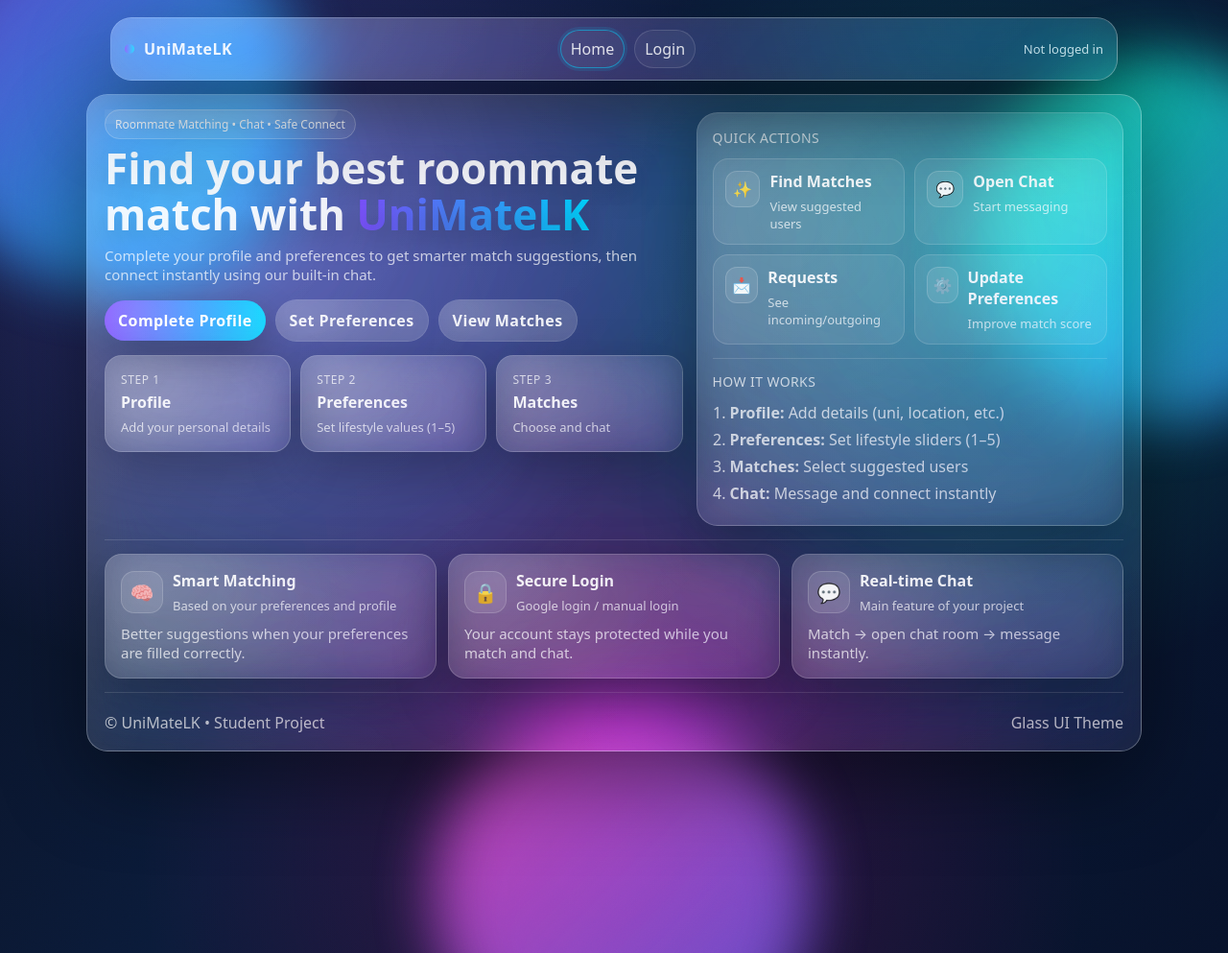
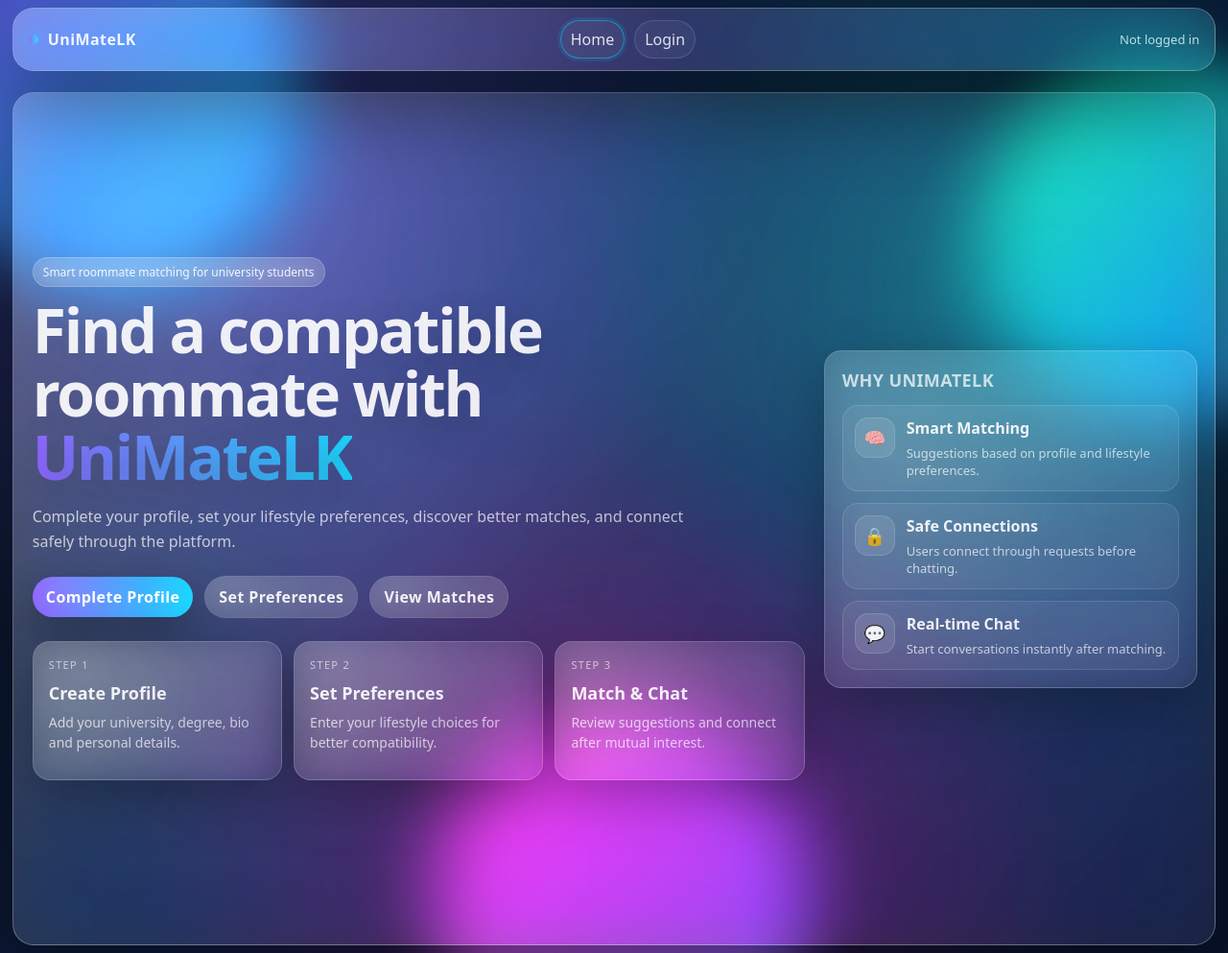
Before and after one commit to kavisara-samarakoon/unimatelk, a Spring Boot app: page /home.html in a window 1280 px wide. Shown: the whole page at 96% size. Run offline with Spring Boot 4, Linux system fonts and the light colour scheme; some of the project's set-up classes (security, data sources, template engines, error pages and the like) are left out, and stand-ins take their place.

Commit message:
Changed Home Page

```diff
--- a/src/main/resources/static/css/home.css
+++ b/src/main/resources/static/css/home.css
@@ -1,136 +1,247 @@
-/* Home-only styling (design-only) */
-/* Liquid-glass hero boost (only visual) */
-.liquid .hero{
-    position: relative;
+html, body.home-page {
+    height: 100%;
 }
 
-.liquid .hero-left .hero-title{
-    text-shadow: 0 10px 30px rgba(0,0,0,0.30);
+body.home-page {
+    overflow: hidden;
 }
 
-.liquid .preview-card{
-    border-radius: 22px;
-}
-.hero{
-    display: grid;
-    grid-template-columns: 1.15fr 0.85fr;
-    gap: 14px;
+.home-page .page {
+    min-height: 100dvh;
+    padding: 8px 10px 10px;
+    display: flex;
+    flex-direction: column;
+    overflow: hidden;
 }
 
-.hero-title{
-    margin: 12px 0 8px;
-    font-size: 44px;
-    line-height: 1.1;
+.home-page .container,
+.home-page .topbar {
+    width: min(1380px, 98vw);
 }
 
-.grad{
+.home-page #navbarMount {
+    margin-bottom: 8px;
+}
+
+.home-page .topbar {
+    padding: 12px 16px;
+}
+
+.home-page .home-container {
+    flex: 1;
+    display: flex;
+    min-height: 0;
+}
+
+.home-page .home-shell {
+    width: 100%;
+    height: calc(100dvh - 104px);
+    min-height: calc(100dvh - 104px);
+    padding: 18px;
+    display: flex;
+    overflow: hidden;
+}
+
+.home-page .home-grid {
+    width: 100%;
+    display: grid;
+    grid-template-columns: minmax(0, 1.35fr) minmax(300px, 0.65fr);
+    gap: 18px;
+    align-items: center;
+    min-height: 0;
+}
+
+.home-page .home-copy,
+.home-page .home-side {
+    min-height: 0;
+}
+
+.home-page .home-copy {
+    display: flex;
+    flex-direction: column;
+    justify-content: center;
+    padding: 4px 2px;
+}
+
+.home-page .home-badge {
+    align-self: flex-start;
+    margin-bottom: 12px;
+}
+
+.home-page .hero-title {
+    margin: 0;
+    max-width: 760px;
+    font-size: clamp(42px, 5vw, 70px);
+    line-height: 1.03;
+    letter-spacing: -0.035em;
+    text-shadow: 0 12px 38px rgba(0, 0, 0, 0.28);
+}
+
+.home-page .grad {
     background: linear-gradient(90deg, var(--p1), var(--p2));
     -webkit-background-clip: text;
     background-clip: text;
     color: transparent;
 }
 
-.hero-sub{
-    margin: 0 0 16px;
+.home-page .hero-sub {
+    margin: 16px 0 0;
+    max-width: 680px;
     color: var(--muted);
-    font-size: 15px;
-    max-width: 560px;
+    font-size: 16px;
+    line-height: 1.65;
 }
 
-.hero-actions{ margin: 10px 0 0; }
+.home-page .hero-actions {
+    margin-top: 22px;
+    gap: 12px;
+}
 
-.mini-stats{
-    margin-top: 14px;
+.home-page .journey-grid {
+    margin-top: 24px;
     display: grid;
     grid-template-columns: repeat(3, minmax(0, 1fr));
-    gap: 10px;
+    gap: 12px;
 }
 
-.stat-title{
-    font-size: 12px;
-    color: var(--muted);
-    text-transform: uppercase;
-    letter-spacing: 0.6px;
-}
-.stat-value{
-    font-weight: 900;
-    font-size: 16px;
-    margin-top: 4px;
+.home-page .journey-card {
+    min-height: 145px;
+    padding: 16px;
 }
 
-.preview-card{ padding: 16px; }
-
-.quick-grid{
-    display: grid;
-    grid-template-columns: 1fr 1fr;
-    gap: 10px;
-    margin-top: 10px;
+.home-page .journey-step {
+    font-size: 11px;
+    text-transform: uppercase;
+    letter-spacing: 0.12em;
+    color: rgba(255,255,255,0.64);
+    margin-bottom: 10px;
 }
 
-.quick{
+.home-page .journey-title {
+    font-size: 18px;
+    font-weight: 900;
+    margin-bottom: 8px;
+}
+
+.home-page .journey-card p {
+    margin: 0;
+    color: var(--muted);
+    font-size: 14px;
+    line-height: 1.55;
+}
+
+.home-page .home-side {
     display: flex;
-    gap: 10px;
+    flex-direction: column;
+    justify-content: center;
+}
+
+.home-page .side-card {
+    padding: 18px;
+    height: auto;
+    display: flex;
+    flex-direction: column;
+    justify-content: center;
+}
+
+.home-page .section-title {
+    margin: 0 0 14px;
+    font-size: 18px;
+    font-weight: 900;
+}
+
+.home-page .side-list {
+    display: grid;
+    gap: 12px;
+}
+
+.home-page .side-item {
+    display: flex;
+    gap: 12px;
+    align-items: flex-start;
     padding: 12px;
     border-radius: 16px;
-    text-decoration: none;
-    color: var(--text);
-    background: rgba(255,255,255,0.08);
-    border: 1px solid rgba(255,255,255,0.14);
-}
-.quick:hover{
-    border-color: rgba(255,255,255,0.32);
-    transform: translateY(-1px);
-}
-.quick-ico{
-    width: 38px;
-    height: 38px;
-    border-radius: 12px;
-    display: grid;
-    place-items: center;
-    background: rgba(255,255,255,0.10);
-    border: 1px solid rgba(255,255,255,0.16);
+    background: rgba(255,255,255,0.06);
+    border: 1px solid rgba(255,255,255,0.12);
 }
 
-.quick-title{
-    font-weight: 900;
-    margin-bottom: 2px;
-}
-
-.steps{
-    margin: 10px 0 0;
-    padding-left: 18px;
-    color: var(--muted);
-}
-.steps li{ margin: 6px 0; }
-
-.feature-top{
-    display: flex;
-    align-items: center;
-    gap: 10px;
-}
-.feature-ico{
-    font-size: 20px;
-    width: 44px;
-    height: 44px;
+.home-page .side-icon {
+    width: 42px;
+    height: 42px;
     border-radius: 14px;
     display: grid;
     place-items: center;
+    flex-shrink: 0;
     background: rgba(255,255,255,0.10);
-    border: 1px solid rgba(255,255,255,0.16);
-}
-.feature-title{ font-weight: 900; }
-
-.footer{
-    display: flex;
-    justify-content: space-between;
-    gap: 10px;
-    flex-wrap: wrap;
-    padding-top: 6px;
+    border: 1px solid rgba(255,255,255,0.14);
+    font-size: 18px;
 }
 
-@media (max-width: 950px){
-    .hero{ grid-template-columns: 1fr; }
-    .mini-stats{ grid-template-columns: 1fr; }
-    .quick-grid{ grid-template-columns: 1fr; }
-    .hero-title{ font-size: 38px; }
+.home-page .side-title {
+    font-size: 16px;
+    font-weight: 900;
+    margin-bottom: 3px;
 }
+
+@media (max-width: 1100px) {
+    body.home-page {
+        overflow: auto;
+    }
+
+    .home-page .page {
+        overflow: visible;
+    }
+
+    .home-page .home-shell {
+        height: auto;
+        min-height: auto;
+        overflow: visible;
+    }
+
+    .home-page .home-grid {
+        grid-template-columns: 1fr;
+    }
+}
+
+@media (max-width: 780px) {
+    body.home-page {
+        overflow: auto;
+    }
+
+    .home-page .page {
+        padding: 8px;
+        overflow: visible;
+    }
+
+    .home-page .container,
+    .home-page .topbar {
+        width: min(100%, calc(100vw - 16px));
+    }
+
+    .home-page .home-shell {
+        padding: 14px;
+        height: auto;
+        min-height: auto;
+    }
+
+    .home-page .hero-title {
+        font-size: clamp(32px, 10vw, 46px);
+    }
+
+    .home-page .hero-sub {
+        font-size: 15px;
+    }
+
+    .home-page .journey-grid {
+        grid-template-columns: 1fr;
+    }
+
+    .home-page .hero-actions {
+        flex-direction: column;
+        align-items: stretch;
+    }
+
+    .home-page .hero-actions .btn {
+        width: 100%;
+    }
+}
--- a/src/main/resources/static/home.html
+++ b/src/main/resources/static/home.html
@@ -9,9 +9,8 @@
     <link rel="stylesheet" href="/css/liquid.css"/>
     <link rel="stylesheet" href="/css/home.css"/>
 </head>
-<body class="liquid">
+<body class="liquid home-page">
 
-<!-- Background -->
 <div class="bg">
     <div class="blob b1"></div>
     <div class="blob b2"></div>
@@ -20,24 +19,22 @@
 </div>
 
 <main class="page">
-
-    <!-- ✅ NAVBAR MUST BE INSIDE .page -->
     <div id="navbarMount"></div>
 
-    <section class="container">
-        <div class="glass-shell">
+    <section class="container home-container">
+        <div class="glass-shell home-shell">
+            <div class="home-grid">
 
-            <div class="hero">
-                <div class="hero-left">
-                    <span class="badge">Roommate Matching • Chat • Safe Connect</span>
+                <div class="home-copy">
+                    <span class="badge home-badge">Smart roommate matching for university students</span>
 
                     <h1 class="hero-title">
-                        Find your best roommate match with <span class="grad">UniMateLK</span>
+                        Find a compatible roommate with <span class="grad">UniMateLK</span>
                     </h1>
 
                     <p class="hero-sub">
-                        Complete your profile and preferences to get smarter match suggestions,
-                        then connect instantly using our built-in chat.
+                        Complete your profile, set your lifestyle preferences, discover better matches,
+                        and connect safely through the platform.
                     </p>
 
                     <div class="row hero-actions">
@@ -46,132 +43,64 @@
                         <a class="btn ghost" href="/matches.html">View Matches</a>
                     </div>
 
-                    <div class="mini-stats">
-                        <div class="glass-card stat">
-                            <div class="stat-title">Step 1</div>
-                            <div class="stat-value">Profile</div>
-                            <div class="help">Add your personal details</div>
+                    <div class="journey-grid">
+                        <div class="glass-card journey-card">
+                            <div class="journey-step">Step 1</div>
+                            <div class="journey-title">Create Profile</div>
+                            <p>Add your university, degree, bio and personal details.</p>
                         </div>
-                        <div class="glass-card stat">
-                            <div class="stat-title">Step 2</div>
-                            <div class="stat-value">Preferences</div>
-                            <div class="help">Set lifestyle values (1–5)</div>
+
+                        <div class="glass-card journey-card">
+                            <div class="journey-step">Step 2</div>
+                            <div class="journey-title">Set Preferences</div>
+                            <p>Enter your lifestyle choices for better compatibility.</p>
                         </div>
-                        <div class="glass-card stat">
-                            <div class="stat-title">Step 3</div>
-                            <div class="stat-value">Matches</div>
-                            <div class="help">Choose and chat</div>
+
+                        <div class="glass-card journey-card">
+                            <div class="journey-step">Step 3</div>
+                            <div class="journey-title">Match & Chat</div>
+                            <p>Review suggestions and connect after mutual interest.</p>
                         </div>
                     </div>
                 </div>
 
-                <div class="hero-right">
-                    <div class="glass-card preview-card">
-                        <p class="section-title">Quick Actions</p>
+                <aside class="home-side">
+                    <div class="glass-card side-card">
+                        <p class="section-title">Why UniMateLK</p>
 
-                        <div class="quick-grid">
-                            <a class="quick" href="/matches.html">
-                                <div class="quick-ico">✨</div>
+                        <div class="side-list">
+                            <div class="side-item">
+                                <span class="side-icon">🧠</span>
                                 <div>
-                                    <div class="quick-title">Find Matches</div>
-                                    <div class="help">View suggested users</div>
+                                    <div class="side-title">Smart Matching</div>
+                                    <div class="help">Suggestions based on profile and lifestyle preferences.</div>
                                 </div>
-                            </a>
+                            </div>
 
-                            <a class="quick" href="/chat.html">
-                                <div class="quick-ico">💬</div>
+                            <div class="side-item">
+                                <span class="side-icon">🔒</span>
                                 <div>
-                                    <div class="quick-title">Open Chat</div>
-                                    <div class="help">Start messaging</div>
+                                    <div class="side-title">Safe Connections</div>
+                                    <div class="help">Users connect through requests before chatting.</div>
                                 </div>
-                            </a>
+                            </div>
 
-                            <a class="quick" href="/requests.html">
-                                <div class="quick-ico">📩</div>
+                            <div class="side-item">
+                                <span class="side-icon">💬</span>
                                 <div>
-                                    <div class="quick-title">Requests</div>
-                                    <div class="help">See incoming/outgoing</div>
+                                    <div class="side-title">Real-time Chat</div>
+                                    <div class="help">Start conversations instantly after matching.</div>
                                 </div>
-                            </a>
-
-                            <a class="quick" href="/preferences.html">
-                                <div class="quick-ico">⚙️</div>
-                                <div>
-                                    <div class="quick-title">Update Preferences</div>
-                                    <div class="help">Improve match score</div>
-                                </div>
-                            </a>
-                        </div>
-
-                        <div class="divider"></div>
-
-                        <p class="section-title">How it works</p>
-                        <ol class="steps">
-                            <li><b>Profile:</b> Add details (uni, location, etc.)</li>
-                            <li><b>Preferences:</b> Set lifestyle sliders (1–5)</li>
-                            <li><b>Matches:</b> Select suggested users</li>
-                            <li><b>Chat:</b> Message and connect instantly</li>
-                        </ol>
-                    </div>
-                </div>
-            </div>
-
-            <div class="divider"></div>
-
-            <div class="grid three">
-                <div class="glass-card feature">
-                    <div class="feature-top">
-                        <span class="feature-ico">🧠</span>
-                        <div>
-                            <div class="feature-title">Smart Matching</div>
-                            <div class="help">Based on your preferences and profile</div>
+                            </div>
                         </div>
                     </div>
-                    <p class="muted" style="margin:10px 0 0;">
-                        Better suggestions when your preferences are filled correctly.
-                    </p>
-                </div>
+                </aside>
 
-                <div class="glass-card feature">
-                    <div class="feature-top">
-                        <span class="feature-ico">🔒</span>
-                        <div>
-                            <div class="feature-title">Secure Login</div>
-                            <div class="help">Google login / manual login</div>
-                        </div>
-                    </div>
-                    <p class="muted" style="margin:10px 0 0;">
-                        Your account stays protected while you match and chat.
-                    </p>
-                </div>
-
-                <div class="glass-card feature">
-                    <div class="feature-top">
-                        <span class="feature-ico">💬</span>
-                        <div>
-                            <div class="feature-title">Real-time Chat</div>
-                            <div class="help">Main feature of your project</div>
-                        </div>
-                    </div>
-                    <p class="muted" style="margin:10px 0 0;">
-                        Match → open chat room → message instantly.
-                    </p>
-                </div>
             </div>
-
-            <div class="divider"></div>
-
-            <footer class="footer">
-                <span class="muted">© UniMateLK • Student Project</span>
-                <span class="muted">Glass UI Theme</span>
-            </footer>
-
         </div>
     </section>
-
 </main>
 
-<!-- ✅ Mount navbar explicitly (guaranteed) -->
 <script type="module">
     import { mountNavbar } from "/js/navbar.js";
     mountNavbar();
```
